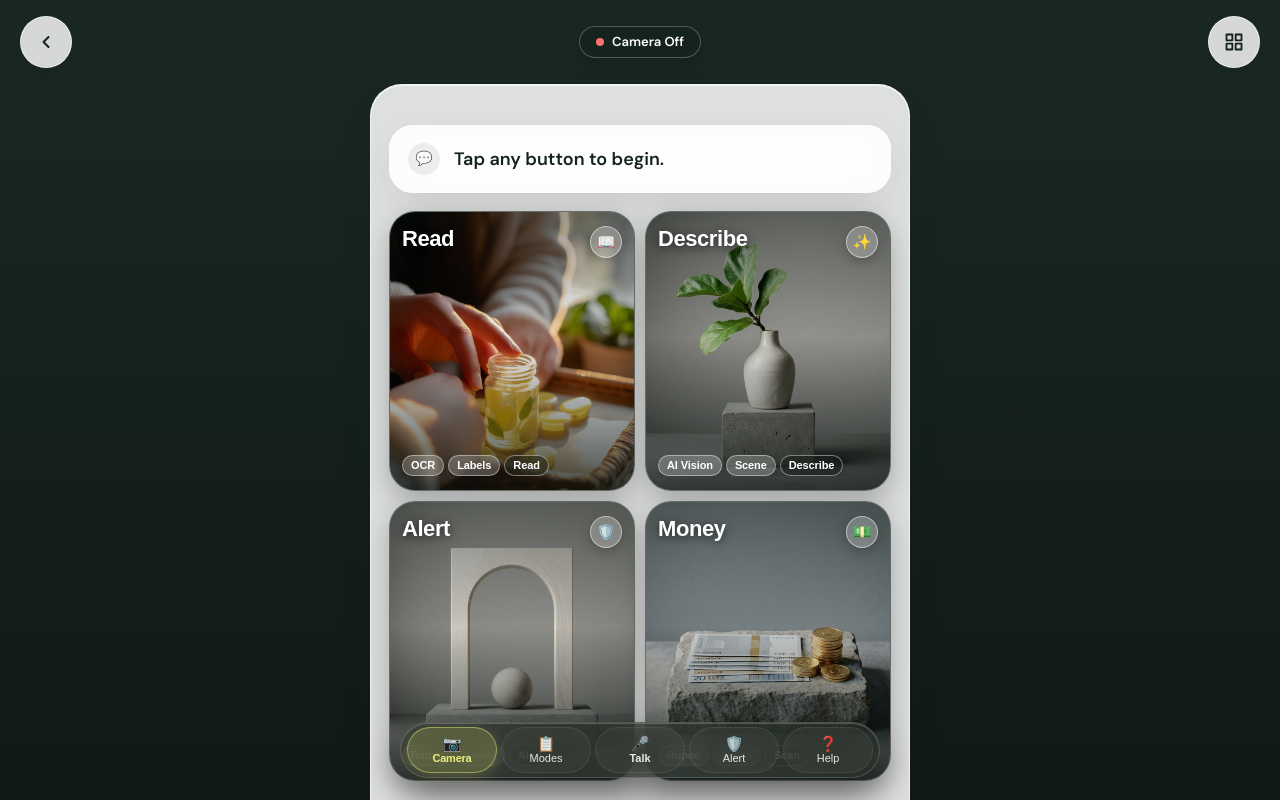
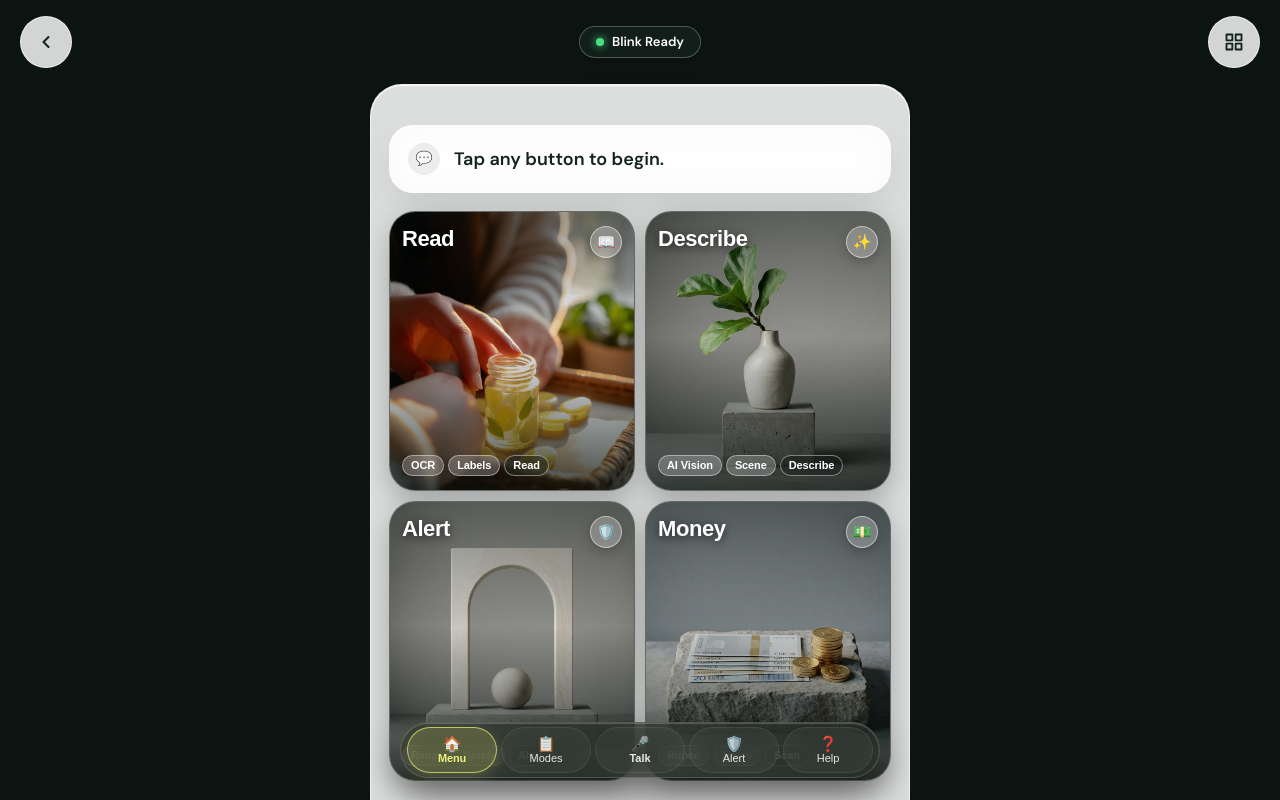
Before and after one commit to abdullahassanraja/Blink, a React (Vite) app: page / in a window 1280 px wide. Both pictures are taken after a click on the button "Start Blink camera and assistant". Built offline with nearby package versions, Linux system fonts and the light colour scheme; no server answers.

Commit message:
Turn camera on only on mode selection and automatically off in menu screen

```diff
--- a/src/App.tsx
+++ b/src/App.tsx
@@ -10,12 +10,13 @@ export default function App() {
   const [currentScreen, setCurrentScreen] = useState<Screen>('welcome')
   const camera = useCamera()
 
-  const handleStartFromWelcome = async () => {
+  const handleStartFromWelcome = () => {
     setCurrentScreen('main')
-    await camera.start()
+    // Camera remains OFF in menu screen until user selects a mode
   }
 
   const handleOpenModes = () => {
+    camera.stop()
     setCurrentScreen('modes')
   }
 
@@ -40,6 +41,7 @@ export default function App() {
           cameraStatus={camera.status}
           cameraErrorMessage={camera.errorMessage}
           onStartCamera={camera.start}
+          onStopCamera={camera.stop}
           onOpenModes={handleOpenModes}
           onBackToWelcome={handleBackToWelcome}
         />
--- a/src/screens/Main.tsx
+++ b/src/screens/Main.tsx
@@ -36,6 +36,7 @@ export interface MainProps {
   cameraStatus: CameraStatus
   cameraErrorMessage: string | null
   onStartCamera?: () => Promise<boolean>
+  onStopCamera?: () => void
   onOpenModes: () => void
   onBackToWelcome: () => void
 }
@@ -45,6 +46,7 @@ export const Main: React.FC<MainProps> = ({
   cameraStatus,
   cameraErrorMessage,
   onStartCamera,
+  onStopCamera,
   onOpenModes,
   onBackToWelcome,
 }) => {
@@ -67,12 +69,19 @@ export const Main: React.FC<MainProps> = ({
   const [isAssistantListening, setIsAssistantListening] = useState(false)
   const speechSupported = typeof window !== 'undefined' && isSpeechRecognitionSupported()
 
-  // Ensure camera stream is attached to video element if ready
+  // Turn camera OFF automatically when user is in the menu screen (activeMode === null)
   useEffect(() => {
-    if (videoRef.current && cameraStatus === 'ready' && !videoRef.current.srcObject && onStartCamera) {
+    if (!activeMode) {
+      onStopCamera?.()
+    }
+  }, [activeMode, onStopCamera])
+
+  // Attach camera stream when an active mode is selected and camera status is ready
+  useEffect(() => {
+    if (activeMode && videoRef.current && cameraStatus === 'ready' && !videoRef.current.srcObject && onStartCamera) {
       onStartCamera()
     }
-  }, [cameraStatus, onStartCamera, videoRef])
+  }, [activeMode, cameraStatus, onStartCamera, videoRef])
 
   const cancelRescan = useCallback(() => {
     if (rescanTimerRef.current) {
@@ -144,6 +153,7 @@ export const Main: React.FC<MainProps> = ({
       stopSpeaking()
       setIsAlertActive(false)
       setActiveMode(null)
+      onStopCamera?.()
       speak(strings.alertOff, { interrupt: true })
     } else {
       setActiveMode('alert')
@@ -256,6 +266,7 @@ export const Main: React.FC<MainProps> = ({
           setIsAlertActive(false)
         }
         setActiveMode('assistant')
+        await onStartCamera?.()
         const result = await askAssistant(videoRef.current, cleanPrompt, { lang: 'en' })
         if (result && result.text) {
           lastSpokenRef.current = result.text
@@ -301,14 +312,15 @@ export const Main: React.FC<MainProps> = ({
           setIsAlertActive(false)
         }
         setActiveMode(null)
+        onStopCamera?.()
         await speak(strings.assistantStopped, { interrupt: true })
         break
     }
   }
 
-  // Assistant conversational greeting when camera initializes
+  // Assistant conversational greeting when entering menu screen
   useEffect(() => {
-    if (cameraStatus === 'ready' && !hasGreetedRef.current) {
+    if (!hasGreetedRef.current) {
       hasGreetedRef.current = true
       const runGreeting = async () => {
         await speak(strings.assistantGreeting, { interrupt: true })
@@ -318,7 +330,7 @@ export const Main: React.FC<MainProps> = ({
       }
       runGreeting()
     }
-  }, [cameraStatus, speechSupported])
+  }, [speechSupported])
 
   const handleStatusBadgeTap = () => {
     const now = Date.now()
@@ -361,9 +373,11 @@ export const Main: React.FC<MainProps> = ({
         setIsAlertActive(false)
       }
       setActiveMode(null)
+      onStopCamera?.()
       return
     }
     stopObstacleDetection()
+    onStopCamera?.()
     onBackToWelcome()
   }
 
@@ -445,8 +459,8 @@ export const Main: React.FC<MainProps> = ({
           </div>
         )}
 
-        {/* Fallback / Status overlay if camera is not ready */}
-        {cameraStatus !== 'ready' && (
+        {/* Fallback / Status overlay if camera is requested in active mode but not ready */}
+        {activeMode && cameraStatus !== 'ready' && (
           <div
             style={{
               position: 'absolute',
@@ -530,7 +544,7 @@ export const Main: React.FC<MainProps> = ({
           </svg>
         </Button>
 
-        {/* Live Camera Status Badge (only on home screen) */}
+        {/* Assistant Ready Status Badge (only on home screen) */}
         {!activeMode && (
           <div
             onClick={handleStatusBadgeTap}
@@ -558,11 +572,11 @@ export const Main: React.FC<MainProps> = ({
                 width: '8px',
                 height: '8px',
                 borderRadius: '50%',
-                background: cameraStatus === 'ready' ? '#4ADE80' : '#F87171',
-                boxShadow: cameraStatus === 'ready' ? '0 0 8px #4ADE80' : 'none',
+                background: '#4ADE80',
+                boxShadow: '0 0 8px #4ADE80',
               }}
             />
-            <span>{cameraStatus === 'ready' ? (isAlertActive ? 'Alert Live' : 'Camera Live') : 'Camera Off'}</span>
+            <span>Blink Ready</span>
           </div>
         )}
 
@@ -936,27 +950,28 @@ export const Main: React.FC<MainProps> = ({
               boxShadow: '0 16px 36px rgba(0, 0, 0, 0.45), inset 0 1px 1px rgba(255, 255, 255, 0.22)',
             }}
           >
-            {/* Camera Tab (Opens live camera viewfinder) */}
+            {/* Menu Tab (Active when in menu screen) */}
             <button
-              onClick={async () => {
-                cancelRescan()
-                setActiveMode('camera')
-                await onStartCamera?.()
-                speak('Main camera viewfinder active.', { interrupt: true })
+              onClick={() => {
+                if (activeMode) {
+                  handleBack()
+                } else {
+                  speak('Menu active. Tap Read, Describe, Alert, or Money to start.', { interrupt: true })
+                }
               }}
-              aria-label="Open camera viewfinder"
+              aria-label="Menu screen active"
               style={{
                 flex: 1,
                 height: '46px',
                 minWidth: 0,
                 padding: '2px 4px',
-                border: activeMode === 'camera' ? '1px solid rgba(237, 241, 123, 0.7)' : '1px solid rgba(237, 241, 123, 0.45)',
+                border: !activeMode ? '1px solid rgba(237, 241, 123, 0.7)' : '1px solid rgba(255, 255, 255, 0.08)',
                 borderRadius: '999px',
-                background: 'rgba(237, 241, 123, 0.22)',
+                background: !activeMode ? 'rgba(237, 241, 123, 0.22)' : 'rgba(255, 255, 255, 0.05)',
                 backdropFilter: 'blur(16px)',
                 WebkitBackdropFilter: 'blur(16px)',
-                color: 'var(--yellow)',
-                boxShadow: '0 4px 14px rgba(237, 241, 123, 0.2)',
+                color: !activeMode ? 'var(--yellow)' : 'rgba(255, 255, 255, 0.88)',
+                boxShadow: !activeMode ? '0 4px 14px rgba(237, 241, 123, 0.2)' : 'none',
                 display: 'flex',
                 flexDirection: 'column',
                 alignItems: 'center',
@@ -969,8 +984,8 @@ export const Main: React.FC<MainProps> = ({
                 transition: 'all 0.2s cubic-bezier(0.16, 1, 0.3, 1)',
               }}
             >
-              <span style={{ fontSize: '15px', lineHeight: 1 }}>📷</span>
-              <span style={{ fontSize: 'clamp(9.5px, 2.6vw, 11px)', fontWeight: 600, letterSpacing: '-0.02em', whiteSpace: 'nowrap' }}>Camera</span>
+              <span style={{ fontSize: '15px', lineHeight: 1 }}>🏠</span>
+              <span style={{ fontSize: 'clamp(9.5px, 2.6vw, 11px)', fontWeight: 600, letterSpacing: '-0.02em', whiteSpace: 'nowrap' }}>Menu</span>
             </button>
 
             {/* Modes Timeline Tab */}
```
